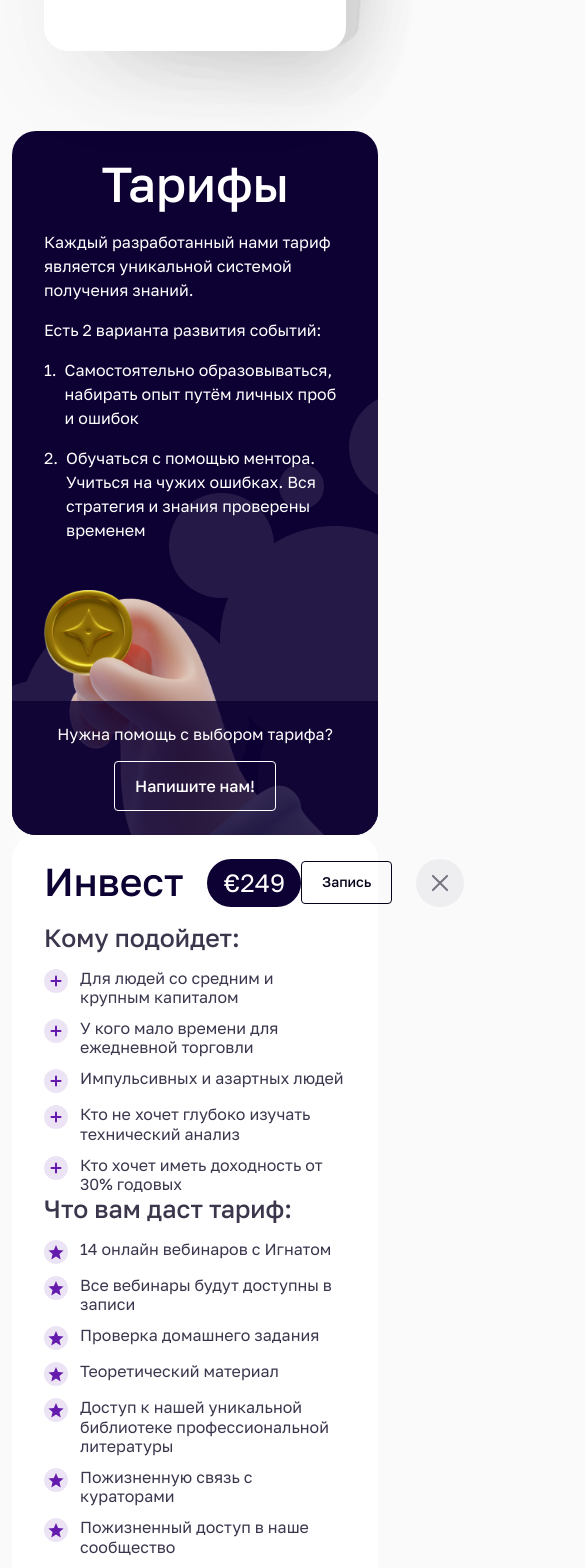
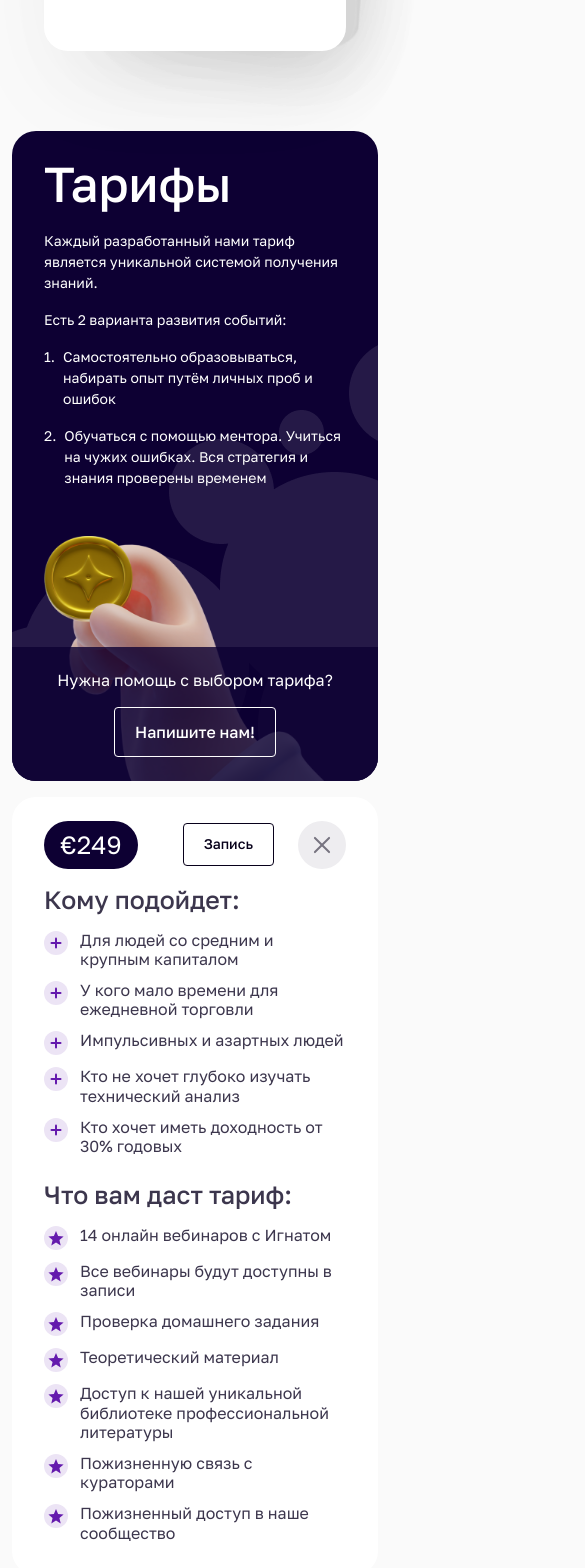
Before and after one commit to vladislav-goman/bond-crypto-trade, a Next.js app: page / in a window 390 px wide. Shown: the part 2460-4028 px from the top of the page, 585 px wide, since content can reach past the window. Built offline with nearby package versions, Linux system fonts and the light colour scheme.

Commit message:
Mobile enhances.

```diff
--- a/src/components/layout/RatesAccordion/RatesAccordion.module.scss
+++ b/src/components/layout/RatesAccordion/RatesAccordion.module.scss
@@ -10,6 +10,10 @@
     background-color: $white;
     border-radius: 24px;
     margin-bottom: 1.5rem;
+
+    @include use-mobile() {
+      margin-top: 16px;
+    }
 
     &:last-child {
       margin-bottom: 0;
@@ -83,6 +87,10 @@
     }
   }
 
+  .marginTopMobile {
+    margin-top: 24px;
+  }
+
   .badge {
     background-color: #0d0033;
     border-radius: 24px;
@@ -92,6 +100,10 @@
     padding: 0.5rem 1rem;
     font-weight: 400;
     margin-left: 24px;
+
+    @include use-mobile() {
+      margin-left: 0;
+    }
   }
 
   .button {
@@ -134,6 +146,10 @@
     font-size: 39px;
     margin: 0;
     transition: $mid-transition;
+
+    @include use-mobile() {
+      display: none;
+    }
   }
 
   .container {
--- a/src/components/layout/RatesAccordion/components/Invest.tsx
+++ b/src/components/layout/RatesAccordion/components/Invest.tsx
@@ -1,5 +1,6 @@
 import React from 'react';
 import { Container, Row, Col } from 'react-bootstrap';
+import cx from 'classnames';
 import classes from '../RatesAccordion.module.scss';
 
 const PlusMark: React.FC = () => {
@@ -80,7 +81,7 @@ export const Invest: React.FC = () => {
           </div>
         </Col>
         <Col md={6}>
-          <div className={classes.inner}>
+          <div className={cx(classes.inner, classes.marginTopMobile)}>
             <h4 className={classes.title}>Что вам даст тариф:</h4>
             <ul className={classes.list}>
               <li className={classes.listItem}>
--- a/src/components/layout/RatesDescription/RatesDescription.module.scss
+++ b/src/components/layout/RatesDescription/RatesDescription.module.scss
@@ -28,15 +28,15 @@
     text-align: left;
     margin: 0 0 16px;
     color: $white;
-
-    @include use-mobile() {
-      text-align: center;
-    }
   }
 
   .description {
     font-family: $header-font-family;
     margin-bottom: 1rem;
+
+    @include use-mobile() {
+      font-size: 14px;
+    }
   }
 
   .list {
@@ -46,6 +46,7 @@
 
     @include use-mobile() {
       margin-bottom: 2rem;
+      font-size: 14px;
     }
     .item {
       counter-increment: muffins;
--- a/src/styles/share/_variables.scss
+++ b/src/styles/share/_variables.scss
@@ -18,8 +18,8 @@ $header-font-family: $golos-font;
 $background-color: $alabaster;
 
 $mid-transition: 0.3s all;
-$breakpoint: 992px;
-$breakpoint-tablet: 1200px;
+$breakpoint: 600px;
+$breakpoint-tablet: 1000px;
 
 $primary-color: $black-russian;
 $secondary-color: $martinique;
--- a/src/styles/share/base.scss
+++ b/src/styles/share/base.scss
@@ -19,7 +19,7 @@ body {
   color: $secondary-color;
   font-family: $font-family;
   background-color: $background-color;
-  width: 100%;
+  width: 100vw;
   max-width: 100vw;
   overflow-x: hidden;
 
```
